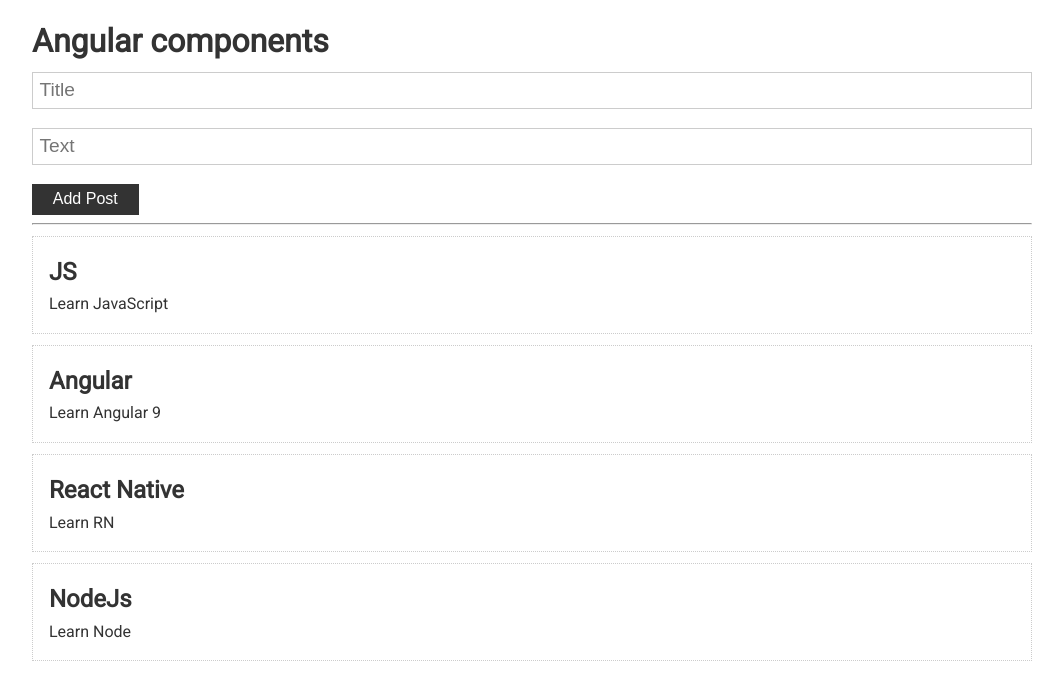
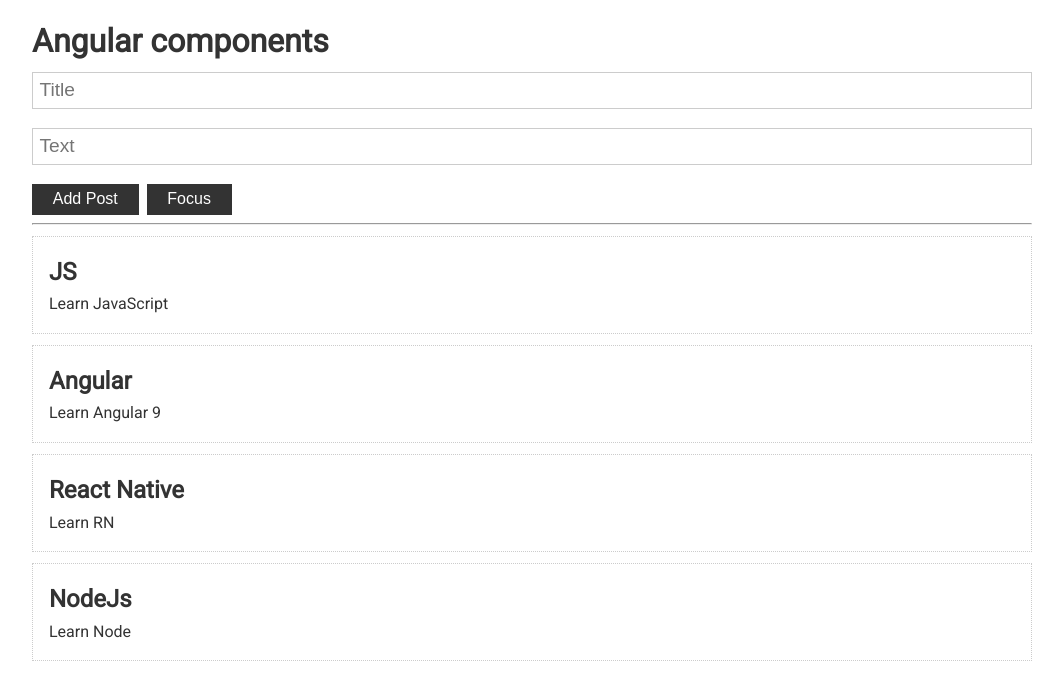
Before and after one commit to artem-vasenin/angular-minin, an Angular app: page / in a window 1280 px wide. Shown: the top 700 px of the page, without its empty margins (108-1171 px from the left). Built offline with nearby package versions, Linux system fonts and the light colour scheme.

Commit message:
Reference

```diff
--- a/src/app/post-form/post-form.component.html
+++ b/src/app/post-form/post-form.component.html
@@ -4,6 +4,7 @@
     class="form-control"
     placeholder="Title"
     [(ngModel)]="title"
+    #titleInput
   >
   <input
     type="text"
@@ -12,4 +13,5 @@
     [(ngModel)]="text"
   >
   <button class="btn" (click)="addPost()">Add Post</button>
+  <button class="btn" (click)="setFocus()">Focus</button>
 </div>
--- a/src/app/post-form/post-form.component.ts
+++ b/src/app/post-form/post-form.component.ts
@@ -1,4 +1,4 @@
-import {Component, EventEmitter, OnInit, Output} from '@angular/core';
+import {Component, ElementRef, EventEmitter, OnInit, Output, ViewChild} from '@angular/core';
 import {IPost} from '../app.component';
 
 @Component({
@@ -11,6 +11,7 @@
   text = '';
 
   @Output() onAdd: EventEmitter<IPost> = new EventEmitter<IPost>();
+  @ViewChild('titleInput', {static: false}) titleInputRef: ElementRef;
 
   constructor() { }
 
@@ -28,4 +29,8 @@
       this.title = this.text = '';
     }
   }
+
+  setFocus() {
+    this.titleInputRef.nativeElement.focus();
+  }
 }
```
Also changed, not shown: docs.txt.
